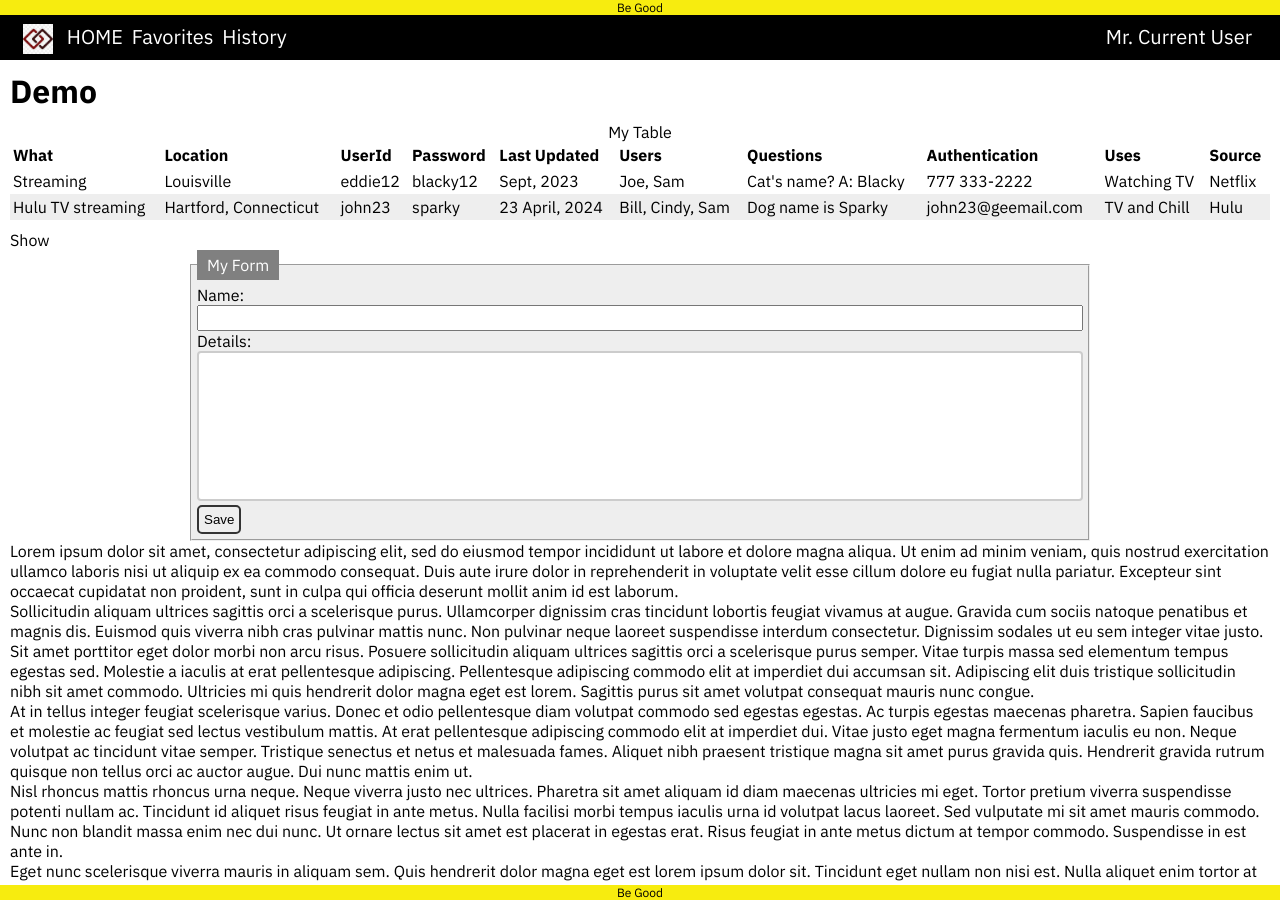
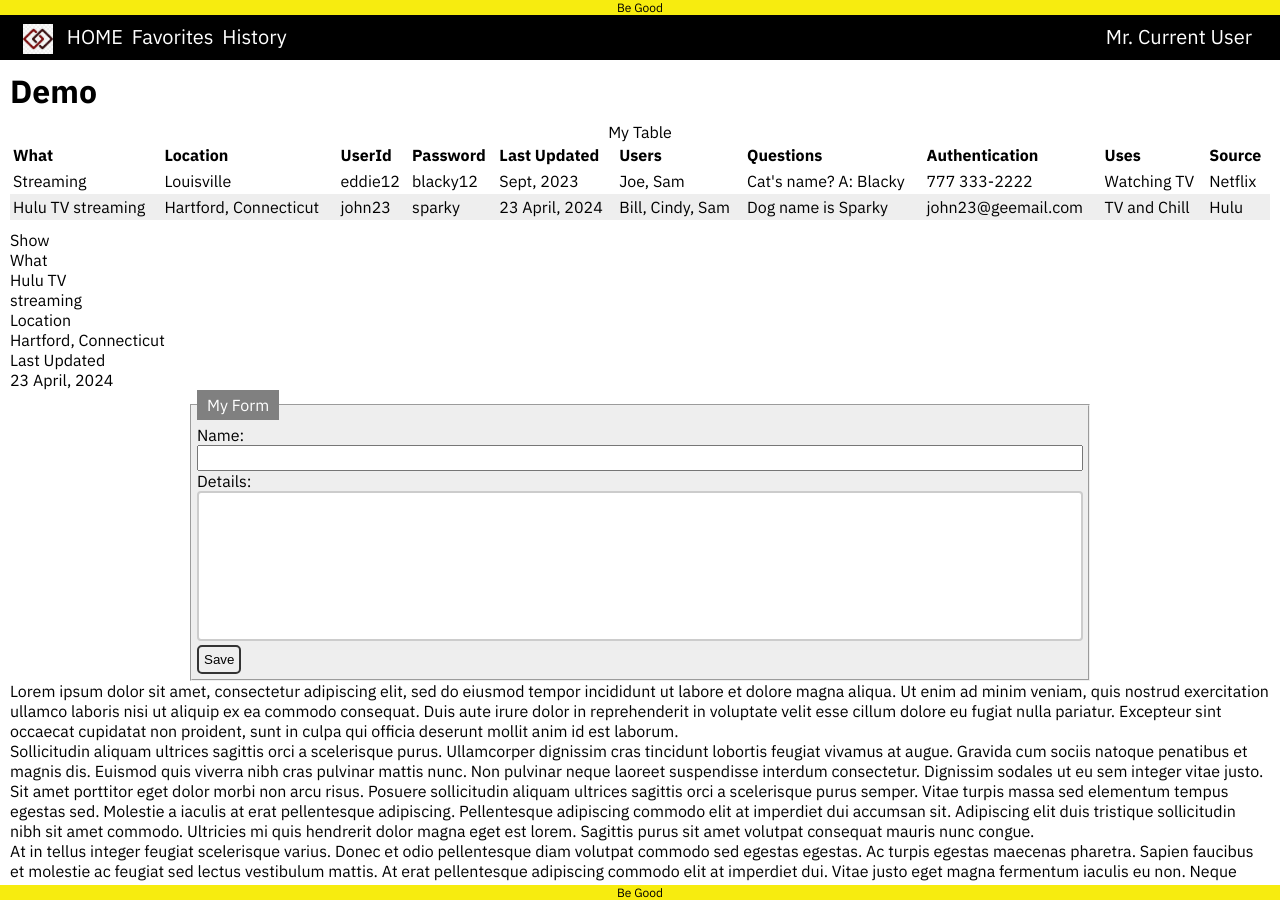
Before and after one commit to gothamgo/demo, a Jekyll site: the page built from index.html, in a window 1280 px wide and 900 px high. Built offline with Jekyll 4.4.1, drawn with Linux system fonts in a browser that asks for light colours.

Commit message:
Update show.html

```diff
--- a/_includes/show.html
+++ b/_includes/show.html
@@ -1,3 +1,11 @@
 <div class="show-wrapper"
   <h1>Show</h1>
+  <dl>
+    <dt>What</dt>
+    <dd>Hulu TV</br>streaming</dd>
+    <dt>Location</dt>
+    <dd>Hartford, Connecticut</dd>
+    <dt>Last Updated</dt>
+    <dd>23 April, 2024</dd>
+  </dl>
 </div>
```
